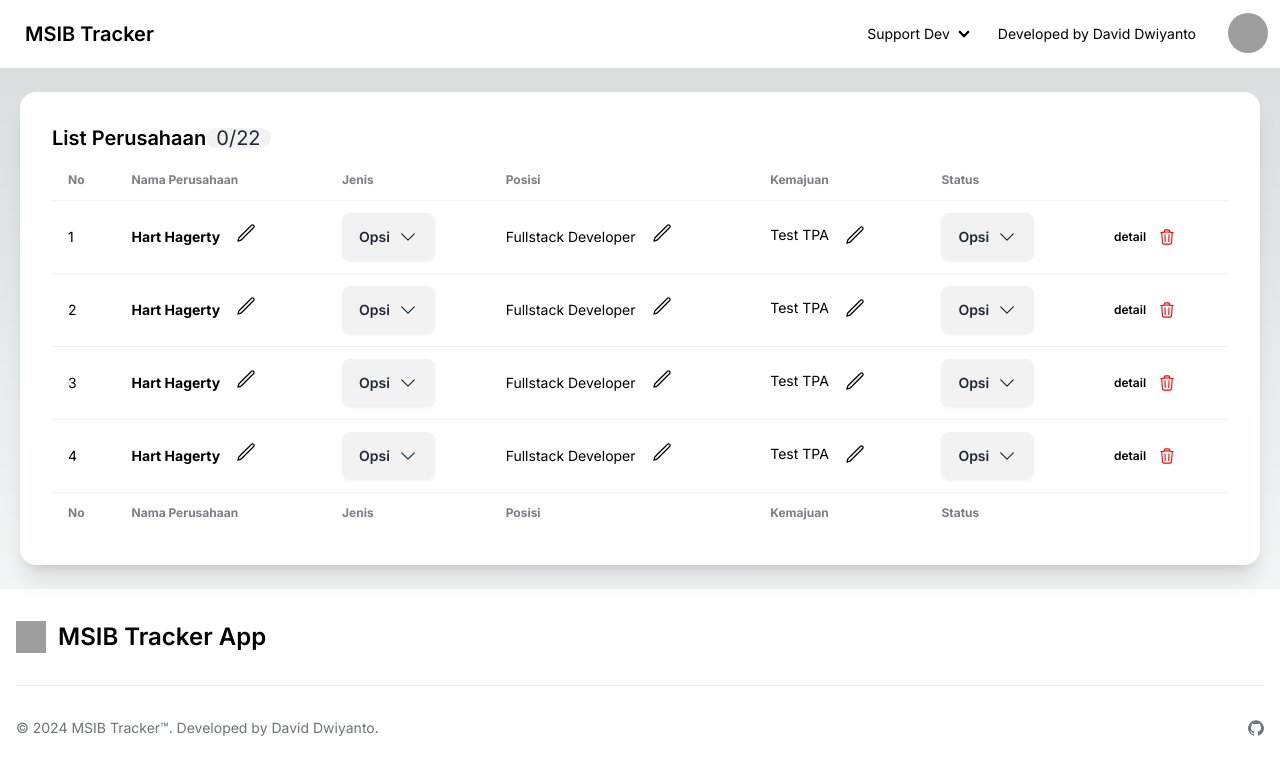
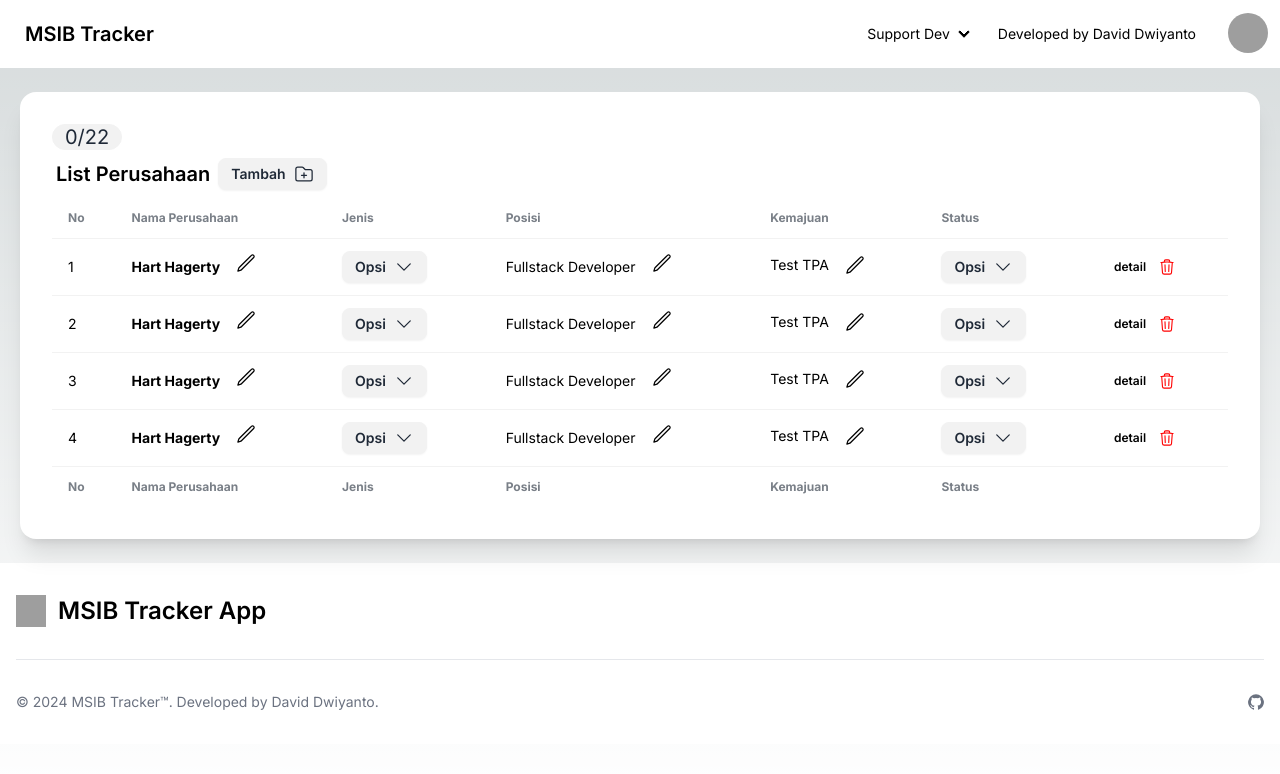
Before and after one commit to daviddvsjrgg/msib-tracker, a Next.js app: page / in a window 1280 px wide. Shown: the top 774 px of the page. Built offline with nearby package versions, Linux system fonts and the light colour scheme; no server answers; grey boxes are pictures that could not be loaded.

Commit message:
feat(create anonymous user)

```diff
--- a/package.json
+++ b/package.json
@@ -14,12 +14,14 @@
     "firebase": "^10.13.0",
     "next": "14.2.5",
     "react": "^18",
-    "react-dom": "^18"
+    "react-dom": "^18",
+    "uuid": "^10.0.0"
   },
   "devDependencies": {
     "@types/node": "^20",
     "@types/react": "^18",
     "@types/react-dom": "^18",
+    "@types/uuid": "^10.0.0",
     "daisyui": "^4.12.10",
     "eslint": "^8",
     "eslint-config-next": "14.2.5",
--- /dev/null
+++ b/src/api/account/authenticateAndSave.ts
@@ -0,0 +1,28 @@
+import { auth, db } from '@/config/firebase'; // Adjust the path based on your configuration
+import { signInAnonymously } from 'firebase/auth';
+import { ref, set } from 'firebase/database';
+import { v4 as uuidv4 } from 'uuid';
+
+export async function authenticateAndSave(): Promise<void> {
+    try {
+        const currentUser = auth.currentUser;
+
+        if (!currentUser) {
+            console.log('No user is signed in. Authenticating anonymously...');
+            const userCredential = await signInAnonymously(auth);
+            const userId = userCredential.user.uid;
+            const tableId = uuidv4();
+            const userData = {
+                userId,
+                tableId,
+                username: 'random'
+            };
+            await set(ref(db, `userData/${userId}`), userData);
+            console.log('User authenticated and data saved:', userData);
+        } else {
+            console.log('User already signed in:', currentUser.uid);
+        }
+    } catch (error) {
+        console.error('Error during authentication or saving data:', error);
+    }
+}
--- a/src/components/Table.tsx
+++ b/src/components/Table.tsx
@@ -1,6 +1,7 @@
 'use client'
 
-import React, { useState } from 'react'
+import React, { useEffect, useState } from 'react'
+import { authenticateAndSave } from '@/api/account/authenticateAndSave';
 
 const dummyData = [
     { id: "1", name: 'Item 1' },
@@ -29,6 +30,19 @@ const dummyData = [
 
 const Table = () => {
 
+  // Create Anonymous
+  useEffect(() => {
+    const initializeAuth = async () => {
+      try {
+        await authenticateAndSave();
+      } catch (error) {
+        console.error('Error initializing authentication and saving data:', error);
+      }
+    };
+
+    initializeAuth();
+  }, []);
+
   // Column City
   const [activeColCompany, setActiveColCompany] = useState<string | null>(null);
 
@@ -52,7 +66,7 @@ const Table = () => {
 
   return (
     <>
-    {/* Modal */}
+    {/* Modal Detail */}
     {/* You can open the modal using document.getElementById('ID').showModal() method */}
     <dialog id="detailModal" className="modal">
       <div className="modal-box w-11/12 max-w-5xl">
@@ -94,15 +108,45 @@ const Table = () => {
         </div>
       </div>
     </dialog>
+    {/* Modal Add */}
+    {/* You can open the modal using document.getElementById('ID').showModal() method */}
+    <dialog id="addModal" className="modal">
+      <div className="modal-box w-11/12 max-w-5xl">
+        <h3 className="font-bold text-lg">Tambah List Perusahaan</h3>
+        <div className="divider divider-info"></div>
+        <div className='column-4'>
+        <label className="w-auto">
+          <div className="label">
+            <span className="label-text">Nama Perusahaan</span>
+          </div>
+          <input type="text" placeholder="Type here" className="input input-bordered w-full" />
+        </label>
+        </div>
+        <div className="modal-action">
+          <form method="dialog">
+            {/* if there is a button, it will close the modal */}
+            <button className="btn mx-2">Batal</button>
+            <button className="btn btn-info hover:text-gray-800 text-white ">Tambahkan</button>
+          </form>
+        </div>
+      </div>
+    </dialog>
     <div className="
       md:card md:mx-5 md:my-6
       mx-0 my-0
       bg-base-100 w-auto shadow-xl"
       >
       <div className="card-body">
+        <div className="text-xl badge badge-ghost p-3">0/22</div>
         <div className="inline-flex">
-          <h2 className="card-title">List Perusahaan</h2>
-          <div className="text-xl badge badge-ghost my-1">0/22</div>
+          <h2 className="card-title ml-1">List Perusahaan</h2>
+          <button className="btn btn-sm ml-2 hover:scale-105 duration-150"
+          onClick={() => (document.getElementById('addModal') as HTMLDialogElement)?.showModal()}>
+            Tambah
+            <svg xmlns="http://www.w3.org/2000/svg" fill="none" viewBox="0 0 24 24" strokeWidth={1.5} stroke="currentColor" className="size-5">
+              <path strokeLinecap="round" strokeLinejoin="round" d="M12 10.5v6m3-3H9m4.06-7.19-2.12-2.12a1.5 1.5 0 0 0-1.061-.44H4.5A2.25 2.25 0 0 0 2.25 6v12a2.25 2.25 0 0 0 2.25 2.25h15A2.25 2.25 0 0 0 21.75 18V9a2.25 2.25 0 0 0-2.25-2.25h-5.379a1.5 1.5 0 0 1-1.06-.44Z" />
+            </svg>
+          </button>
         </div>
         <div className="overflow-x-auto">
           <table className="table">
@@ -135,7 +179,7 @@ const Table = () => {
                           <input
                             type="text"
                             placeholder="Type here"
-                            className="input input-bordered hover:border-black w-full max-w-xs"
+                            className="input input-bordered input-sm hover:border-black w-full max-w-xs"
                           />
                         ) : (
                           <div className="font-bold">Hart Hagerty</div>
@@ -173,8 +217,8 @@ const Table = () => {
                     <td>
                     {isItFirstRow ? (
                         <>
-                          <div className="dropdown">
-                              <div tabIndex={0} role="button" className="btn">
+                          <div className="dropdown inline-flex mr-2">
+                              <div tabIndex={0} role="button" className="btn btn-sm">
                                 Opsi
                                 <svg xmlns="http://www.w3.org/2000/svg" fill="none" viewBox="0 0 24 24" strokeWidth={1.5} stroke="currentColor" className="size-5">
                                   <path strokeLinecap="round" strokeLinejoin="round" d="m19.5 8.25-7.5 7.5-7.5-7.5" />
@@ -188,8 +232,8 @@ const Table = () => {
                         </>
                       ) : isItLastRow || isItLastSecondRow ?(
                         <>
-                          <div className="dropdown dropdown-right dropdown-end">
-                            <div tabIndex={0} role="button" className="btn">
+                          <div className="dropdown dropdown-right dropdown-end inline-flex mr-2">
+                            <div tabIndex={0} role="button" className="btn btn-sm">
                               Opsi
                               <svg xmlns="http://www.w3.org/2000/svg" fill="none" viewBox="0 0 24 24" strokeWidth={1.5} stroke="currentColor" className="size-5">
                                 <path strokeLinecap="round" strokeLinejoin="round" d="m19.5 8.25-7.5 7.5-7.5-7.5" />
@@ -203,8 +247,8 @@ const Table = () => {
                         </>
                       ) : (
                         <>
-                          <div className="dropdown">
-                            <div tabIndex={0} role="button" className="btn">
+                          <div className="dropdown inline-flex mr-2">
+                            <div tabIndex={0} role="button" className="btn btn-sm">
                               Opsi
                               <svg xmlns="http://www.w3.org/2000/svg" fill="none" viewBox="0 0 24 24" strokeWidth={1.5} stroke="currentColor" className="size-5">
                                 <path strokeLinecap="round" strokeLinejoin="round" d="m19.5 8.25-7.5 7.5-7.5-7.5" />
@@ -224,7 +268,7 @@ const Table = () => {
                           <input
                             type="text"
                             placeholder="Type here"
-                            className="input input-bordered hover:border-black w-full max-w-xs"
+                            className="input input-bordered input-sm hover:border-black w-full max-w-xs"
                           />
                         ) : (
                           <p>Fullstack Developer</p>
@@ -235,7 +279,7 @@ const Table = () => {
                             fill="none" viewBox="0 0 24 24"
                             strokeWidth={1.5}
                             stroke="green"
-                            className="ml-3 scale-125 hover:scale-150 hover:bg-gray-200 p-1 hover:rounded-md hover:cursor-pointer duration-150 size-7 mt-1.5"
+                            className="ml-3 scale-125 hover:scale-150 hover:bg-gray-200 p-1 hover:rounded-md hover:cursor-pointer duration-150 size-7 -mt-1.6"
                             onClick={() => handleToggleColCity(items.id)}
                           >
                             <path strokeLinecap="round" strokeLinejoin="round" d="m4.5 12.75 6 6 9-13.5" />
@@ -265,7 +309,7 @@ const Table = () => {
                               <input
                               type="text"
                               placeholder="Type here"
-                              className="input input-bordered hover:border-black w-full max-w-xs"
+                              className="input input-bordered input-sm hover:border-black w-full max-w-xs"
                               />
                           ) : (
                               <p>Test TPA</p>
@@ -276,7 +320,7 @@ const Table = () => {
                                 fill="none" viewBox="0 0 24 24"
                                 strokeWidth={1.5}
                                 stroke="green"
-                                className="ml-3 scale-125 hover:scale-150 hover:bg-gray-200 p-1 hover:rounded-md hover:cursor-pointer duration-150 size-7 mt-1.5"
+                                className="ml-3 scale-125 hover:scale-150 hover:bg-gray-200 p-1 hover:rounded-md hover:cursor-pointer duration-150 size-7 -mt-1.6"
                                 onClick={() => handleToggleColProgress(items.id)}
                               >
                                 <path strokeLinecap="round" strokeLinejoin="round" d="m4.5 12.75 6 6 9-13.5" />
@@ -303,8 +347,8 @@ const Table = () => {
                     <td>
                     {isItFirstRow ? (
                       <>
-                        <div className="dropdown">
-                          <div tabIndex={0} role="button" className="btn">
+                        <div className="dropdown inline-flex mr-2">
+                          <div tabIndex={0} role="button" className="btn btn-sm">
                             Opsi
                             <svg xmlns="http://www.w3.org/2000/svg" fill="none" viewBox="0 0 24 24" strokeWidth={1.5} stroke="currentColor" className="size-5">
                               <path strokeLinecap="round" strokeLinejoin="round" d="m19.5 8.25-7.5 7.5-7.5-7.5" />
@@ -320,8 +364,8 @@ const Table = () => {
                       </>
                     ) : isItLastRow || isItLastSecondRow ? (
                       <>
-                        <div className="dropdown dropdown-left dropdown-end">
-                          <div tabIndex={0} role="button" className="btn">
+                        <div className="dropdown dropdown-left dropdown-end inline-flex mr-2">
+                          <div tabIndex={0} role="button" className="btn btn-sm">
                             Opsi
                             <svg xmlns="http://www.w3.org/2000/svg" fill="none" viewBox="0 0 24 24" strokeWidth={1.5} stroke="currentColor" className="size-5">
                                 <path strokeLinecap="round" strokeLinejoin="round" d="m19.5 8.25-7.5 7.5-7.5-7.5" />
@@ -337,8 +381,8 @@ const Table = () => {
                       </>
                     ) : (
                       <>
-                        <div className="dropdown">
-                          <div tabIndex={0} role="button" className="btn">
+                        <div className="dropdown inline-flex mr-2">
+                          <div tabIndex={0} role="button" className="btn btn-sm">
                             Opsi
                             <svg xmlns="http://www.w3.org/2000/svg" fill="none" viewBox="0 0 24 24" strokeWidth={1.5} stroke="currentColor" className="size-5">
                               <path strokeLinecap="round" strokeLinejoin="round" d="m19.5 8.25-7.5 7.5-7.5-7.5" />
```
Also changed, not shown: 1 other file (tests, documents, lock files or other folders).
